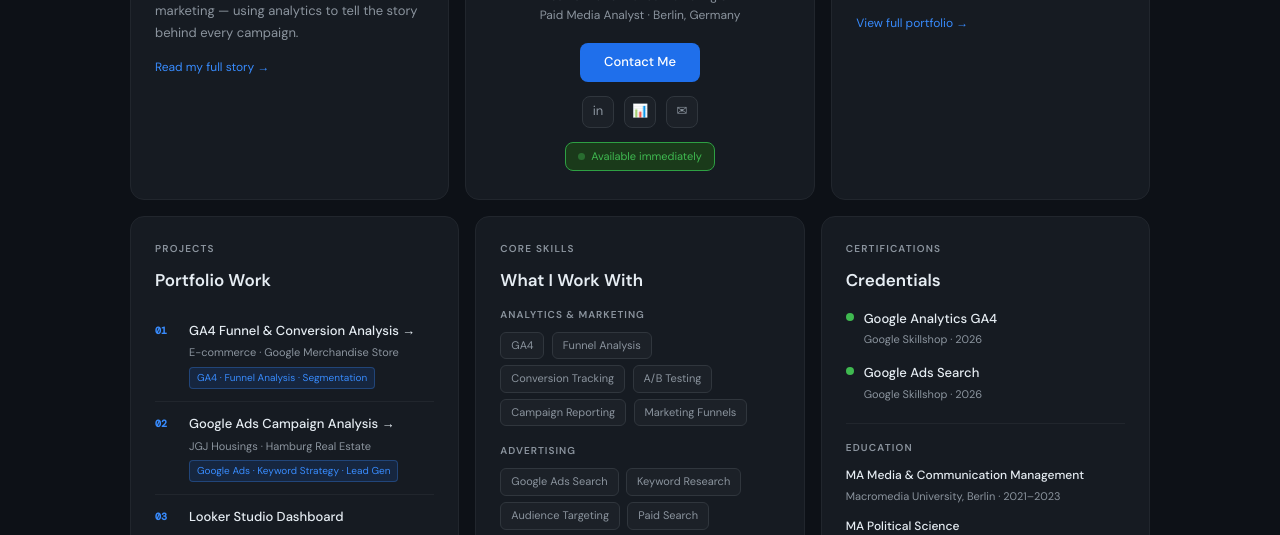
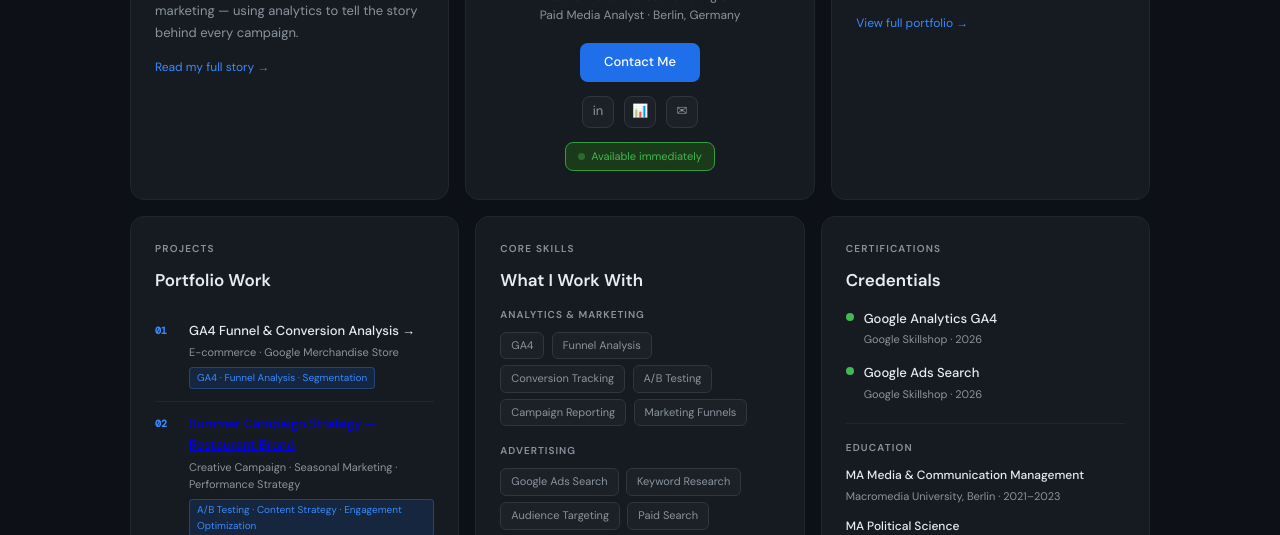
Before and after one commit to simrank91995-svg/simrankaur-marketing, a plain HTML site: page index.html in a window 1280 px wide. Shown: the part 265-800 px from the top of the page. Drawn offline with nearby package versions, Linux system fonts and the light colour scheme.

Commit message:
Update index.html

```diff
--- a/index.html
+++ b/index.html
@@ -401,13 +401,21 @@
           </div>
         </div>
         <div class="project-item">
-          <div class="project-num">02</div>
-          <div>
-            <div class="project-name"><a href="https://overjoyed-teacher-f74.notion.site/Simran-Kaur-Marketing-Analytics-Portfolio-31a4ea8f94ef80c6b5e8d6f0c2814838" target="_blank" style="color:#e6edf3;text-decoration:none;">Google Ads Campaign Analysis →</a></div>
-            <div class="project-sub">JGJ Housings · Hamburg Real Estate</div>
-            <span class="project-tag">Google Ads · Keyword Strategy · Lead Gen</span>
-          </div>
-        </div>
+  <div class="project-num">02</div>
+  <div>
+    <div class="project-name">
+      <a href="./assets/summer-campaign.pdf" target="_blank">
+        Summer Campaign Strategy — Restaurant Brand
+      </a>
+    </div>
+    <div class="project-sub">
+      Creative Campaign · Seasonal Marketing · Performance Strategy
+    </div>
+    <span class="project-tag">
+      A/B Testing · Content Strategy · Engagement Optimization
+    </span>
+  </div>
+</div>
         <div class="project-item">
           <div class="project-num">03</div>
           <div>
```
